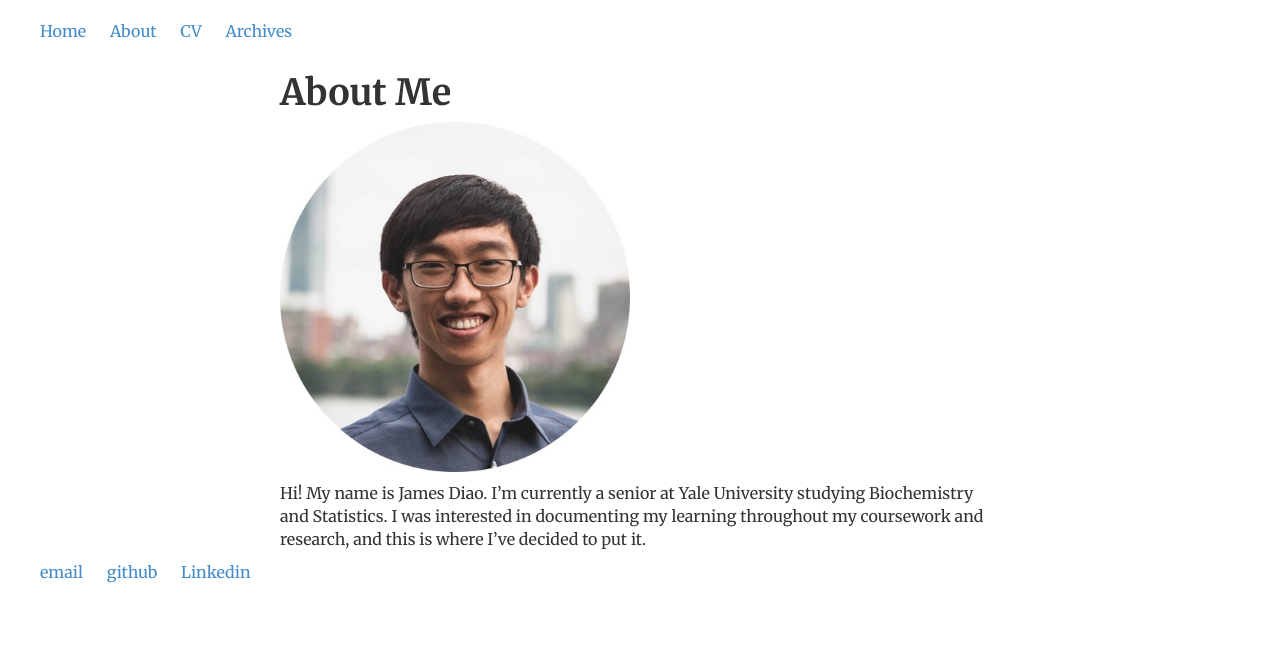
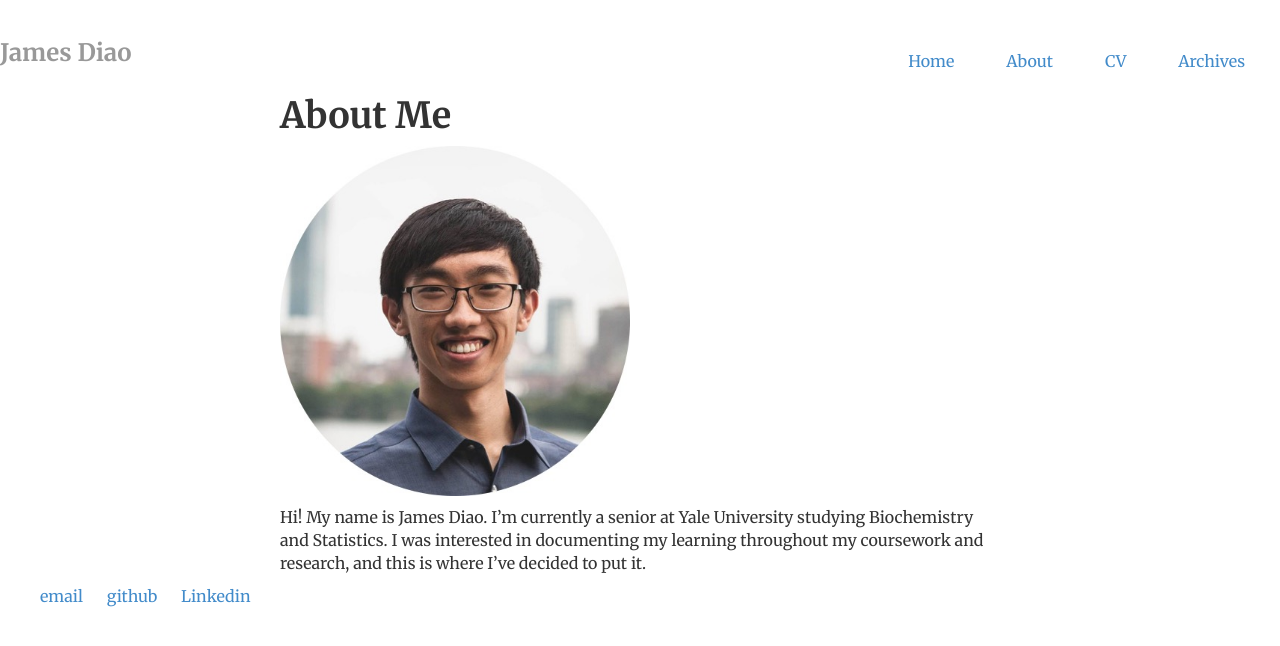
Before and after one commit to WENWENYU/jamesdiao.github.io, a Jekyll site: the page built from about/index.md, in a window 1280 px wide. Shown: the top 646 px of the page. Built offline with Jekyll 4.4.1, drawn with Linux system fonts in a browser that asks for light colours.

Commit message:
Formatting header/footer by jmcglone

```diff
--- a/_layouts/default.html
+++ b/_layouts/default.html
@@ -3,17 +3,16 @@
 		{% include head.html %}
 		<head>
 			<title>{{ page.title }}</title>
-			<!-- link to main stylesheet -->
-			<link rel="stylesheet" type="text/css" href="/css/main.css">
 		</head>
 		<body>
 			<nav>
-	    		<ul>
+	    		<ul class="nav nav-pills pull-right">
 	        		<li><a href="/">Home</a></li>
 		        	<li><a href="/about">About</a></li>
 	        		<li><a href="/cv/JamesDiao1pgResearch.pdf">CV</a></li>
 	        		<li><a href="/archives">Archives</a></li>
 	    		</ul>
+	    		<h3 class="text-muted"><a href="/">James Diao</a></h3>
 			</nav>
 			<div class="container">
 
```
